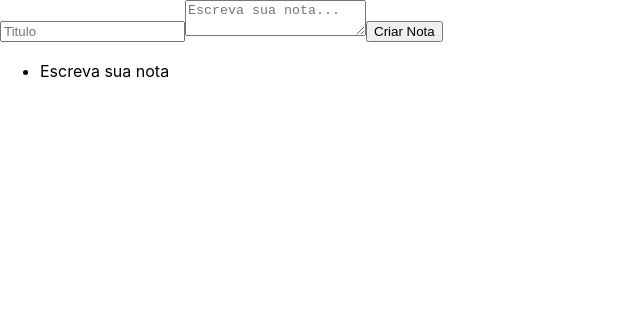
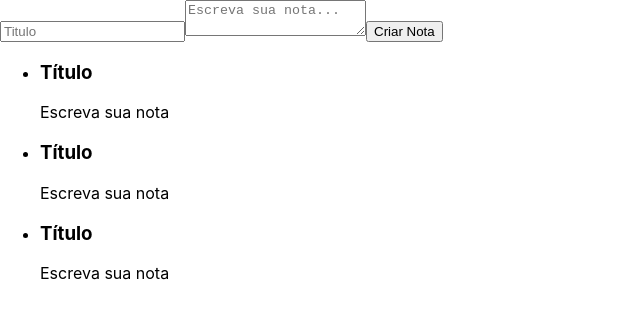
Before and after one commit to Yuricoelho/javascript-reactjs, a React (Create React App) app: page / in a window 1280 px wide. Shown: the top 318 px of the page, without its empty margins (0-640 px from the left). Built offline with nearby package versions, Linux system fonts and the light colour scheme.

Commit message:
Componentizando as sessões e o formulário.

```diff
--- a/package.json
+++ b/package.json
@@ -35,4 +35,5 @@
       "last 1 safari version"
     ]
   }
+
 }
--- a/src/App.js
+++ b/src/App.js
@@ -1,16 +1,18 @@
-import { ListaDeNotas } from "./components/ListaDeNotas";
+import ListaDeNotas from "./components/ListaDeNotas";
+import FormularioCadastro from "./components/FormularioCadastro";
+import { Component } from "react";
 
-function App() {
-  return (
-    <section>
-      <form>
-        <input type="text" placeholder="Titulo" />
-        <textarea placeholder="Escreva sua nota..." />
-        <button>Criar Nota</button>
-      </form>
-      <ListaDeNotas/>
-    </section>
-  );
+class App extends Component{
+
+  render(){
+    return (
+      <section>
+        <FormularioCadastro/>
+        <ListaDeNotas/>
+      </section>
+    );
+  }
+
 }
 
 export default App;
--- /dev/null
+++ b/src/components/CardNota.jsx
@@ -0,0 +1,16 @@
+import React, { Component } from 'react';
+
+export class CardNota extends React.Component {
+    render() {
+        return (
+            <section>
+                <header>
+                <h3>Título</h3>
+                </header>
+                <p>Escreva sua nota</p>
+            </section>
+        );
+    }
+}
+
+export default CardNota;
--- /dev/null
+++ b/src/components/FormularioCadastro.jsx
@@ -0,0 +1,16 @@
+import React, { Component } from "react";
+
+class FormularioCadastro extends Component{
+
+    render(){
+        return (
+            <form>
+                <input type="text" placeholder="Titulo" />
+                <textarea placeholder="Escreva sua nota..." />
+                <button>Criar Nota</button>
+            </form>
+        );
+    }
+}
+
+export default FormularioCadastro;
--- a/src/components/ListaDeNotas.jsx
+++ b/src/components/ListaDeNotas.jsx
@@ -1,19 +1,23 @@
 import React, { Component } from "react";
+import CardNota from "./CardNota";
 
-export class ListaDeNotas extends Component{
+class ListaDeNotas extends Component{
 
     render(){
         return (
             <ul>
                 <li>
-                <section>
-                    <header>
-                    <h3></h3>
-                    </header>
-                    <p> Escreva sua nota</p>
-                </section>
+                    <CardNota/>
+                </li>
+                <li>
+                    <CardNota/>
+                </li>
+                <li>
+                    <CardNota/>
                 </li>
             </ul>
         );
     }
 }
+
+export default ListaDeNotas;
```
